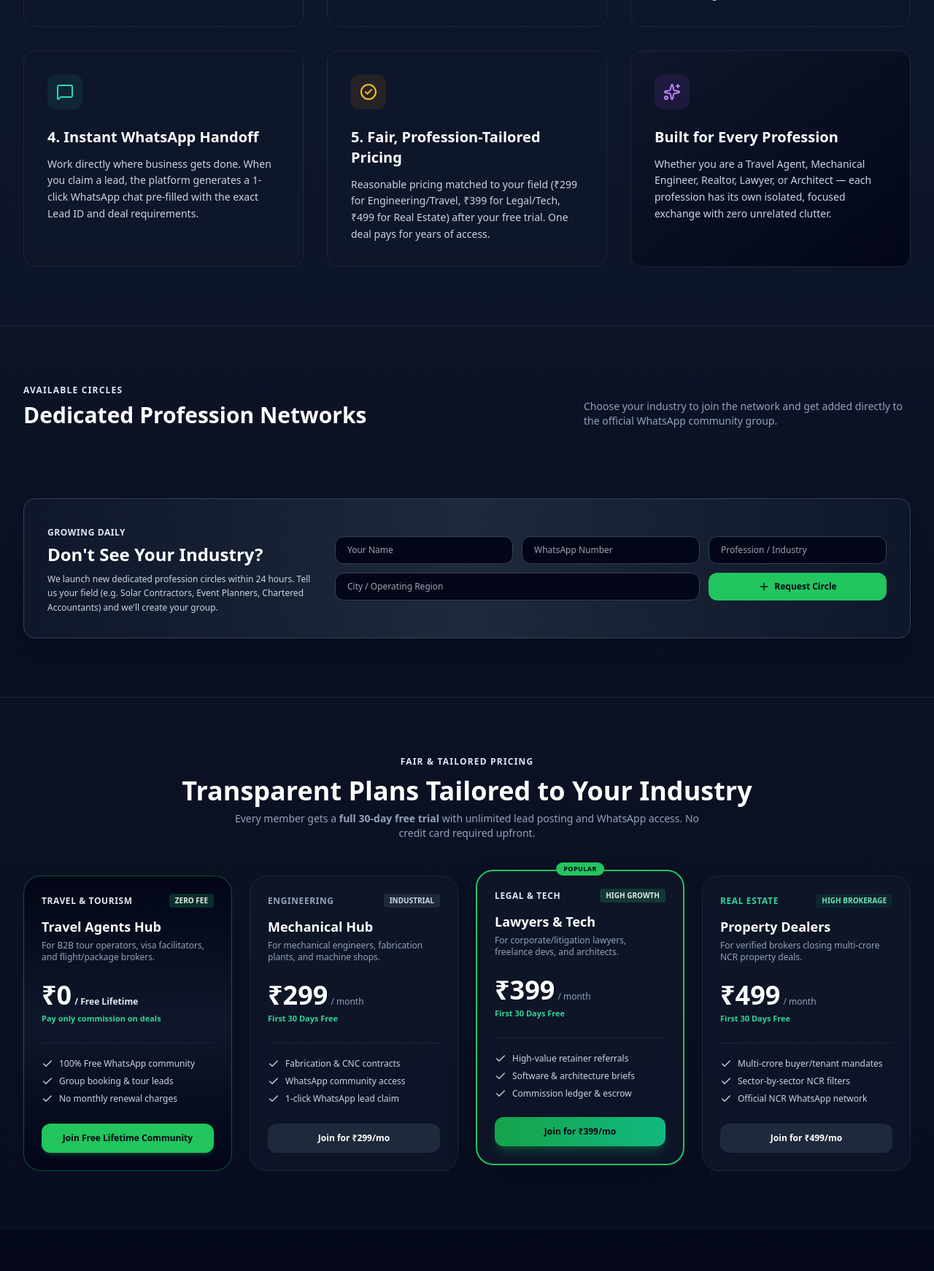
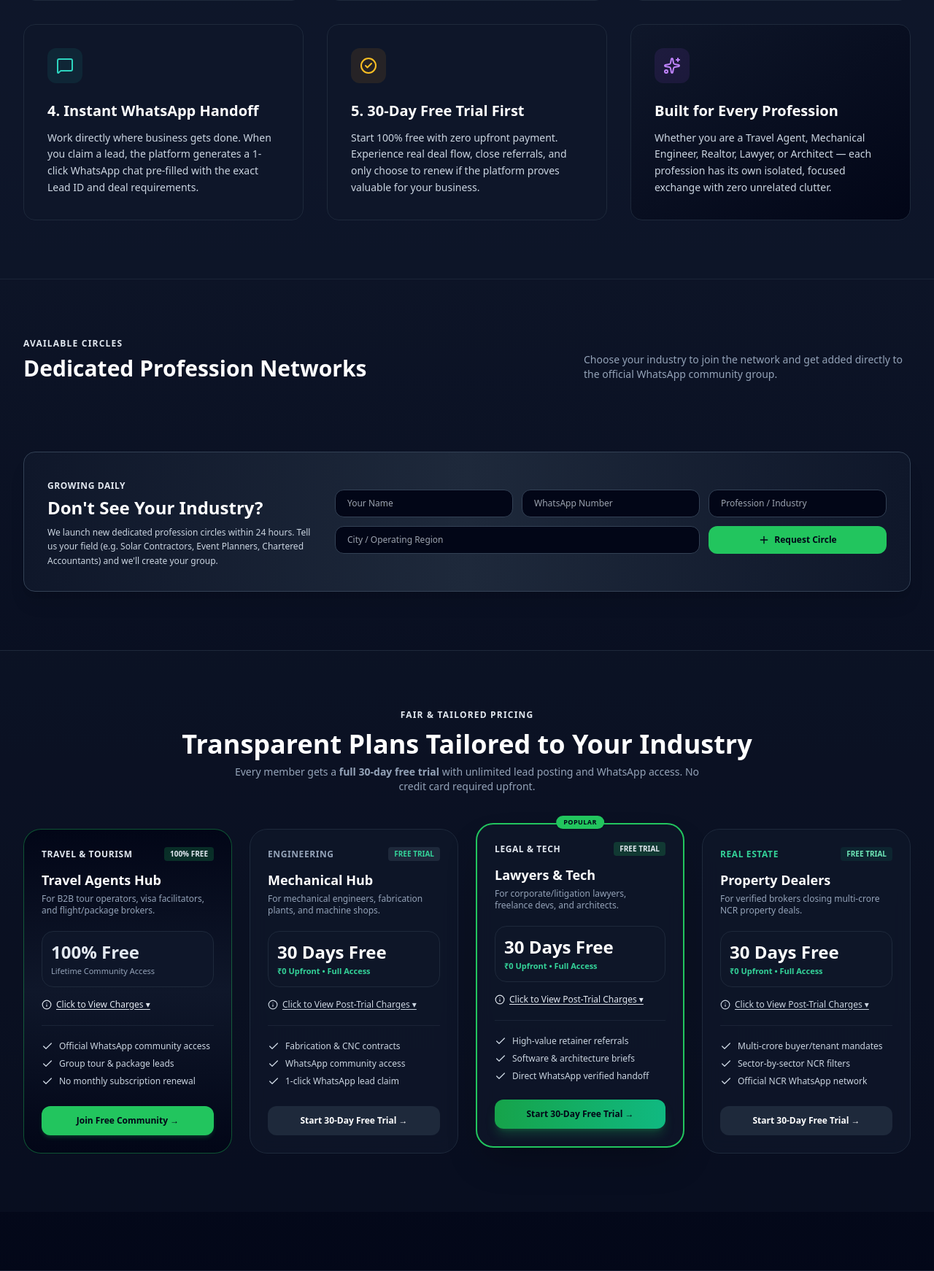
Before and after one commit to wadhwagarvit78-a11y/GLOBAL_NETWORKING, a FastAPI app: page / in a window 1280 px wide. Shown: the part 1778-3520 px from the top of the page at 73% size. Run offline with FastAPI, Linux system fonts and the light colour scheme; data that the repository does not hold is empty; some libraries are stand-ins or nearby versions.

Commit message:
Hide monthly charges upfront: show 30-Day Free Trial by default and reveal renewal charges on click

```diff
--- a/templates/index.html
+++ b/templates/index.html
@@ -104,8 +104,8 @@
         <div class="text-xs text-slate-400 mt-1">30-Day Free Trial</div>
       </div>
       <div class="p-4 rounded-xl bg-slate-900/50 border border-slate-800">
-        <div class="text-2xl sm:text-3xl font-extrabold text-emerald-400">From ₹299<span class="text-sm font-normal text-slate-400">/mo</span></div>
-        <div class="text-xs text-slate-400 mt-1">Profession-Based Plans</div>
+        <div class="text-2xl sm:text-3xl font-extrabold text-emerald-400">30 Days</div>
+        <div class="text-xs text-slate-400 mt-1">100% Free Access</div>
       </div>
       <div class="p-4 rounded-xl bg-slate-900/50 border border-slate-800">
         <div class="text-2xl sm:text-3xl font-extrabold text-teal-400">1-Click</div>
@@ -179,9 +179,9 @@
         <div class="w-12 h-12 rounded-xl bg-amber-500/10 text-amber-400 flex items-center justify-center mb-6 group-hover:scale-110 transition-transform">
           <i data-lucide="check-circle-2" class="w-6 h-6"></i>
         </div>
-        <h3 class="text-xl font-bold text-white mb-3">5. Fair, Profession-Tailored Pricing</h3>
+        <h3 class="text-xl font-bold text-white mb-3">5. 30-Day Free Trial First</h3>
         <p class="text-sm text-slate-300 leading-relaxed">
-          Reasonable pricing matched to your field (₹299 for Engineering/Travel, ₹399 for Legal/Tech, ₹499 for Real Estate) after your free trial. One deal pays for years of access.
+          Start 100% free with zero upfront payment. Experience real deal flow, close referrals, and only choose to renew if the platform proves valuable for your business.
         </p>
       </div>
 
@@ -218,7 +218,7 @@
     <!-- Profession Cards Grid -->
     <div class="grid grid-cols-1 md:grid-cols-2 lg:grid-cols-3 gap-6">
       {% for g in groups %}
-      <div class="p-6 rounded-2xl glass-card border border-slate-800 flex flex-col justify-between hover:border-slate-700 transition">
+      <div x-data="{ showCharges: false }" class="p-6 rounded-2xl glass-card border border-slate-800 flex flex-col justify-between hover:border-slate-700 transition">
         <div>
           <div class="flex items-center justify-between mb-3">
             <span class="text-xs font-semibold px-2.5 py-1 rounded bg-slate-800 text-brand-400 border border-slate-700">
@@ -232,13 +232,30 @@
           <h3 class="text-lg font-bold text-white mb-2">{{ g.name }}</h3>
           <p class="text-xs text-slate-300 line-clamp-2 mb-4">{{ g.description }}</p>
 
-          <div class="flex items-center justify-between text-[11px] text-slate-400 bg-slate-900/60 p-2.5 rounded-lg border border-slate-800/80 mb-4">
+          <div class="flex items-center justify-between text-[11px] text-slate-400 bg-slate-900/60 p-2.5 rounded-lg border border-slate-800/80 mb-3">
             <div><span class="text-slate-300 font-semibold">Split:</span> {{ g.min_commission_rate }}</div>
             {% if g.monthly_fee == 0 %}
-              <div class="text-brand-400 font-extrabold bg-brand-500/20 px-2.5 py-0.5 rounded border border-brand-500/30">100% FREE</div>
+              <div class="text-brand-400 font-extrabold bg-brand-500/20 px-2 py-0.5 rounded border border-brand-500/30">100% FREE</div>
             {% else %}
-              <div class="text-emerald-400 font-bold bg-emerald-500/10 px-2 py-0.5 rounded border border-emerald-500/20">₹{{ g.monthly_fee }}/mo</div>
+              <div class="text-emerald-400 font-bold bg-emerald-500/10 px-2 py-0.5 rounded border border-emerald-500/20">30-Day Free Trial</div>
             {% endif %}
+          </div>
+
+          <!-- Click to reveal post-trial charges -->
+          <div class="mb-4">
+            <button type="button" @click="showCharges = !showCharges" class="text-[11px] text-slate-400 hover:text-brand-300 flex items-center gap-1 transition">
+              <i data-lucide="info" class="w-3.5 h-3.5 text-brand-400"></i>
+              <span class="underline underline-offset-2" x-text="showCharges ? 'Hide renewal charges' : 'Click to view charges after free trial'"></span>
+            </button>
+            <div x-show="showCharges" x-cloak class="mt-2 p-2.5 rounded-xl bg-slate-900/90 border border-slate-700/80 text-[11px] text-slate-300 space-y-1">
+              {% if g.monthly_fee == 0 %}
+                <div class="text-emerald-400 font-bold">✨ Zero Monthly Fees Forever</div>
+                <p class="text-slate-400">100% free lifetime community. Pay only referral commission on closed deals.</p>
+              {% else %}
+                <div class="text-white font-bold">First 30 Days 100% Free!</div>
+                <p class="text-slate-400">Renews at only <strong class="text-emerald-400 font-extrabold">₹{{ g.monthly_fee }}/month</strong> after your trial ends. Cancel anytime with zero lock-in.</p>
+              {% endif %}
+            </div>
           </div>
         </div>
 
@@ -289,61 +306,83 @@
     <div class="mt-12 grid grid-cols-1 sm:grid-cols-2 lg:grid-cols-4 gap-6 text-left max-w-7xl mx-auto">
 
       <!-- Tier 0: Travel & Tourism (100% FREE) -->
-      <div class="p-6 rounded-3xl glass-card border border-brand-500/40 hover:border-brand-400 flex flex-col justify-between transition bg-gradient-to-b from-brand-950/20 to-slate-900/60">
+      <div x-data="{ showFee: false }" class="p-6 rounded-3xl glass-card border border-brand-500/40 hover:border-brand-400 flex flex-col justify-between transition bg-gradient-to-b from-brand-950/20 to-slate-900/60">
         <div>
           <div class="flex items-center justify-between mb-3">
             <span class="text-xs font-bold uppercase tracking-wider text-brand-400">Travel & Tourism</span>
-            <span class="text-[10px] uppercase font-bold px-2 py-0.5 rounded bg-brand-500/20 text-brand-300">Zero Fee</span>
+            <span class="text-[10px] uppercase font-bold px-2 py-0.5 rounded bg-brand-500/20 text-brand-300">100% Free</span>
           </div>
 
           <h3 class="text-lg font-bold text-white">Travel Agents Hub</h3>
           <p class="text-xs text-slate-400 mt-1">For B2B tour operators, visa facilitators, and flight/package brokers.</p>
 
-          <div class="mt-6 flex items-baseline gap-1">
-            <span class="text-4xl font-extrabold text-white">₹0</span>
-            <span class="text-brand-400 text-xs font-bold">/ Free Lifetime</span>
+          <div class="mt-5 p-3 rounded-2xl bg-slate-900/90 border border-slate-800">
+            <div class="text-2xl font-extrabold text-brand-400">100% Free</div>
+            <div class="text-[11px] text-slate-400 mt-0.5">Lifetime Community Access</div>
           </div>
-          <div class="text-[11px] text-emerald-400 mt-1 font-semibold">Pay only commission on deals</div>
 
-          <ul class="mt-6 space-y-2 text-xs text-slate-300 border-t border-slate-800/80 pt-5">
+          <!-- Click to reveal info -->
+          <div class="mt-4">
+            <button type="button" @click="showFee = !showFee" class="text-xs text-brand-400 hover:text-brand-300 flex items-center gap-1.5 font-medium transition">
+              <i data-lucide="info" class="w-3.5 h-3.5"></i>
+              <span class="underline underline-offset-2" x-text="showFee ? 'Hide Plan Details ▴' : 'Click to View Charges ▾'"></span>
+            </button>
+            <div x-show="showFee" x-cloak class="mt-2 p-3 rounded-xl bg-slate-950/90 border border-slate-800 text-[11px] text-slate-300 space-y-1">
+              <div class="font-bold text-emerald-400">✨ Zero Monthly Fees Forever</div>
+              <p class="text-slate-400 leading-relaxed">This community has zero monthly subscription charges. You only share a referral cut upon closing a successful tour/package deal.</p>
+            </div>
+          </div>
+
+          <ul class="mt-5 space-y-2 text-xs text-slate-300 border-t border-slate-800/80 pt-5">
             <li class="flex items-center gap-2">
               <i data-lucide="check" class="w-4 h-4 text-brand-400 shrink-0"></i>
-              <span>100% Free WhatsApp community</span>
+              <span>Official WhatsApp community access</span>
             </li>
             <li class="flex items-center gap-2">
               <i data-lucide="check" class="w-4 h-4 text-brand-400 shrink-0"></i>
-              <span>Group booking & tour leads</span>
+              <span>Group tour & package leads</span>
             </li>
             <li class="flex items-center gap-2">
               <i data-lucide="check" class="w-4 h-4 text-brand-400 shrink-0"></i>
-              <span>No monthly renewal charges</span>
+              <span>No monthly subscription renewal</span>
             </li>
           </ul>
         </div>
 
         <a href="/onboard?group_id=2" class="mt-6 w-full py-3 rounded-xl bg-brand-500 hover:bg-brand-400 text-slate-950 font-bold text-xs text-center transition block shadow-md shadow-brand-500/20">
-          Join Free Lifetime Community
+          Join Free Community &rarr;
         </a>
       </div>
 
-      <!-- Tier 1: Mechanical & Industrial Engineers (₹299/mo) -->
-      <div class="p-6 rounded-3xl glass-card border border-slate-800 hover:border-slate-700 flex flex-col justify-between transition">
+      <!-- Tier 1: Mechanical & Industrial Engineers (₹299/mo after trial) -->
+      <div x-data="{ showFee: false }" class="p-6 rounded-3xl glass-card border border-slate-800 hover:border-slate-700 flex flex-col justify-between transition">
         <div>
           <div class="flex items-center justify-between mb-3">
             <span class="text-xs font-bold uppercase tracking-wider text-slate-400">Engineering</span>
-            <span class="text-[10px] uppercase font-bold px-2 py-0.5 rounded bg-slate-800 text-slate-300">Industrial</span>
+            <span class="text-[10px] uppercase font-bold px-2 py-0.5 rounded bg-slate-800 text-emerald-400">Free Trial</span>
           </div>
 
           <h3 class="text-lg font-bold text-white">Mechanical Hub</h3>
           <p class="text-xs text-slate-400 mt-1">For mechanical engineers, fabrication plants, and machine shops.</p>
 
-          <div class="mt-6 flex items-baseline gap-1">
-            <span class="text-4xl font-extrabold text-white">₹299</span>
-            <span class="text-slate-400 text-xs">/ month</span>
+          <div class="mt-5 p-3 rounded-2xl bg-slate-900/90 border border-slate-800">
+            <div class="text-2xl font-extrabold text-white">30 Days Free</div>
+            <div class="text-[11px] text-emerald-400 mt-0.5 font-semibold">₹0 Upfront • Full Access</div>
           </div>
-          <div class="text-[11px] text-emerald-400 mt-1 font-semibold">First 30 Days Free</div>
 
-          <ul class="mt-6 space-y-2 text-xs text-slate-300 border-t border-slate-800/80 pt-5">
+          <!-- Click to reveal post-trial charges -->
+          <div class="mt-4">
+            <button type="button" @click="showFee = !showFee" class="text-xs text-slate-300 hover:text-brand-400 flex items-center gap-1.5 font-medium transition">
+              <i data-lucide="info" class="w-3.5 h-3.5 text-brand-400"></i>
+              <span class="underline underline-offset-2" x-text="showFee ? 'Hide Renewal Details ▴' : 'Click to View Post-Trial Charges ▾'"></span>
+            </button>
+            <div x-show="showFee" x-cloak class="mt-2 p-3 rounded-xl bg-slate-950/90 border border-slate-800 text-[11px] text-slate-300 space-y-1">
+              <div class="font-bold text-white">First 30 Days 100% Free!</div>
+              <p class="text-slate-400 leading-relaxed">After your 30-day trial ends, renewal is just <strong class="text-emerald-400 font-bold">₹299/month</strong>. Cancel anytime with zero lock-in.</p>
+            </div>
+          </div>
+
+          <ul class="mt-5 space-y-2 text-xs text-slate-300 border-t border-slate-800/80 pt-5">
             <li class="flex items-center gap-2">
               <i data-lucide="check" class="w-4 h-4 text-brand-400 shrink-0"></i>
               <span>Fabrication & CNC contracts</span>
@@ -360,12 +399,12 @@
         </div>
 
         <a href="/onboard?group_id=3" class="mt-6 w-full py-3 rounded-xl bg-slate-800 hover:bg-slate-700 text-white font-bold text-xs text-center transition block">
-          Join for ₹299/mo
+          Start 30-Day Free Trial &rarr;
         </a>
       </div>
 
-      <!-- Tier 2: Legal & Software Tech (₹399/mo) - HIGHLIGHTED -->
-      <div class="p-6 rounded-3xl glass-card border-2 border-brand-500 shadow-2xl relative flex flex-col justify-between transform lg:-translate-y-2">
+      <!-- Tier 2: Legal & Software Tech (₹399/mo after trial) - HIGHLIGHTED -->
+      <div x-data="{ showFee: false }" class="p-6 rounded-3xl glass-card border-2 border-brand-500 shadow-2xl relative flex flex-col justify-between transform lg:-translate-y-2">
         <div class="absolute -top-3 left-1/2 -translate-x-1/2 px-2.5 py-0.5 rounded-full bg-brand-500 text-slate-950 font-extrabold text-[9px] uppercase tracking-wider shadow">
           Popular
         </div>
@@ -373,19 +412,30 @@
         <div>
           <div class="flex items-center justify-between mb-3">
             <span class="text-xs font-bold uppercase tracking-wider text-brand-400">Legal & Tech</span>
-            <span class="text-[10px] uppercase font-bold px-2 py-0.5 rounded bg-brand-500/20 text-brand-300">High Growth</span>
+            <span class="text-[10px] uppercase font-bold px-2 py-0.5 rounded bg-brand-500/20 text-brand-300">Free Trial</span>
           </div>
 
           <h3 class="text-lg font-bold text-white">Lawyers & Tech</h3>
           <p class="text-xs text-slate-400 mt-1">For corporate/litigation lawyers, freelance devs, and architects.</p>
 
-          <div class="mt-6 flex items-baseline gap-1">
-            <span class="text-4xl font-extrabold text-white">₹399</span>
-            <span class="text-slate-400 text-xs">/ month</span>
+          <div class="mt-5 p-3 rounded-2xl bg-slate-900/90 border border-slate-800">
+            <div class="text-2xl font-extrabold text-white">30 Days Free</div>
+            <div class="text-[11px] text-emerald-400 mt-0.5 font-semibold">₹0 Upfront • Full Access</div>
           </div>
-          <div class="text-[11px] text-emerald-400 mt-1 font-semibold">First 30 Days Free</div>
 
-          <ul class="mt-6 space-y-2 text-xs text-slate-300 border-t border-slate-800/80 pt-5">
+          <!-- Click to reveal post-trial charges -->
+          <div class="mt-4">
+            <button type="button" @click="showFee = !showFee" class="text-xs text-brand-400 hover:text-brand-300 flex items-center gap-1.5 font-medium transition">
+              <i data-lucide="info" class="w-3.5 h-3.5"></i>
+              <span class="underline underline-offset-2" x-text="showFee ? 'Hide Renewal Details ▴' : 'Click to View Post-Trial Charges ▾'"></span>
+            </button>
+            <div x-show="showFee" x-cloak class="mt-2 p-3 rounded-xl bg-slate-950/90 border border-slate-800 text-[11px] text-slate-300 space-y-1">
+              <div class="font-bold text-white">First 30 Days 100% Free!</div>
+              <p class="text-slate-400 leading-relaxed">After your 30-day trial ends, renewal is just <strong class="text-emerald-400 font-bold">₹399/month</strong>. One closed brief pays for years.</p>
+            </div>
+          </div>
+
+          <ul class="mt-5 space-y-2 text-xs text-slate-300 border-t border-slate-800/80 pt-5">
             <li class="flex items-center gap-2">
               <i data-lucide="check" class="w-4 h-4 text-brand-400 shrink-0"></i>
               <span>High-value retainer referrals</span>
@@ -396,34 +446,45 @@
             </li>
             <li class="flex items-center gap-2">
               <i data-lucide="check" class="w-4 h-4 text-brand-400 shrink-0"></i>
-              <span>Commission ledger & escrow</span>
+              <span>Direct WhatsApp verified handoff</span>
             </li>
           </ul>
         </div>
 
         <a href="/onboard?group_id=4" class="mt-6 w-full py-3 rounded-xl bg-gradient-to-r from-brand-600 to-emerald-500 hover:from-brand-500 hover:to-emerald-400 text-slate-950 font-extrabold text-xs text-center transition block shadow-lg shadow-brand-500/25">
-          Join for ₹399/mo
+          Start 30-Day Free Trial &rarr;
         </a>
       </div>
 
-      <!-- Tier 3: Property Dealers & Realtors (₹499/mo) -->
-      <div class="p-6 rounded-3xl glass-card border border-slate-800 hover:border-slate-700 flex flex-col justify-between transition">
+      <!-- Tier 3: Property Dealers & Realtors (₹499/mo after trial) -->
+      <div x-data="{ showFee: false }" class="p-6 rounded-3xl glass-card border border-slate-800 hover:border-slate-700 flex flex-col justify-between transition">
         <div>
           <div class="flex items-center justify-between mb-3">
             <span class="text-xs font-bold uppercase tracking-wider text-emerald-400">Real Estate</span>
-            <span class="text-[10px] uppercase font-bold px-2 py-0.5 rounded bg-emerald-500/10 text-emerald-300">High Brokerage</span>
+            <span class="text-[10px] uppercase font-bold px-2 py-0.5 rounded bg-emerald-500/10 text-emerald-300">Free Trial</span>
           </div>
 
           <h3 class="text-lg font-bold text-white">Property Dealers</h3>
           <p class="text-xs text-slate-400 mt-1">For verified brokers closing multi-crore NCR property deals.</p>
 
-          <div class="mt-6 flex items-baseline gap-1">
-            <span class="text-4xl font-extrabold text-white">₹499</span>
-            <span class="text-slate-400 text-xs">/ month</span>
+          <div class="mt-5 p-3 rounded-2xl bg-slate-900/90 border border-slate-800">
+            <div class="text-2xl font-extrabold text-white">30 Days Free</div>
+            <div class="text-[11px] text-emerald-400 mt-0.5 font-semibold">₹0 Upfront • Full Access</div>
           </div>
-          <div class="text-[11px] text-emerald-400 mt-1 font-semibold">First 30 Days Free</div>
 
-          <ul class="mt-6 space-y-2 text-xs text-slate-300 border-t border-slate-800/80 pt-5">
+          <!-- Click to reveal post-trial charges -->
+          <div class="mt-4">
+            <button type="button" @click="showFee = !showFee" class="text-xs text-slate-300 hover:text-brand-400 flex items-center gap-1.5 font-medium transition">
+              <i data-lucide="info" class="w-3.5 h-3.5 text-brand-400"></i>
+              <span class="underline underline-offset-2" x-text="showFee ? 'Hide Renewal Details ▴' : 'Click to View Post-Trial Charges ▾'"></span>
+            </button>
+            <div x-show="showFee" x-cloak class="mt-2 p-3 rounded-xl bg-slate-950/90 border border-slate-800 text-[11px] text-slate-300 space-y-1">
+              <div class="font-bold text-white">First 30 Days 100% Free!</div>
+              <p class="text-slate-400 leading-relaxed">After your 30-day trial ends, renewal is just <strong class="text-emerald-400 font-bold">₹499/month</strong>. One deal covers a lifetime of access.</p>
+            </div>
+          </div>
+
+          <ul class="mt-5 space-y-2 text-xs text-slate-300 border-t border-slate-800/80 pt-5">
             <li class="flex items-center gap-2">
               <i data-lucide="check" class="w-4 h-4 text-brand-400 shrink-0"></i>
               <span>Multi-crore buyer/tenant mandates</span>
@@ -440,7 +501,7 @@
         </div>
 
         <a href="/onboard?group_id=1" class="mt-6 w-full py-3 rounded-xl bg-slate-800 hover:bg-slate-700 text-white font-bold text-xs text-center transition block">
-          Join for ₹499/mo
+          Start 30-Day Free Trial &rarr;
         </a>
       </div>
 
--- a/templates/onboard.html
+++ b/templates/onboard.html
@@ -123,7 +123,7 @@
       </button>
 
       <p class="text-center text-xs text-slate-400">
-        Free 30-day membership activated automatically. ₹500/mo after trial period.
+        ⚡ 100% Free 30-Day Access Activated Automatically • Cancel anytime with zero commitment.
       </p>
 
     </form>
```
